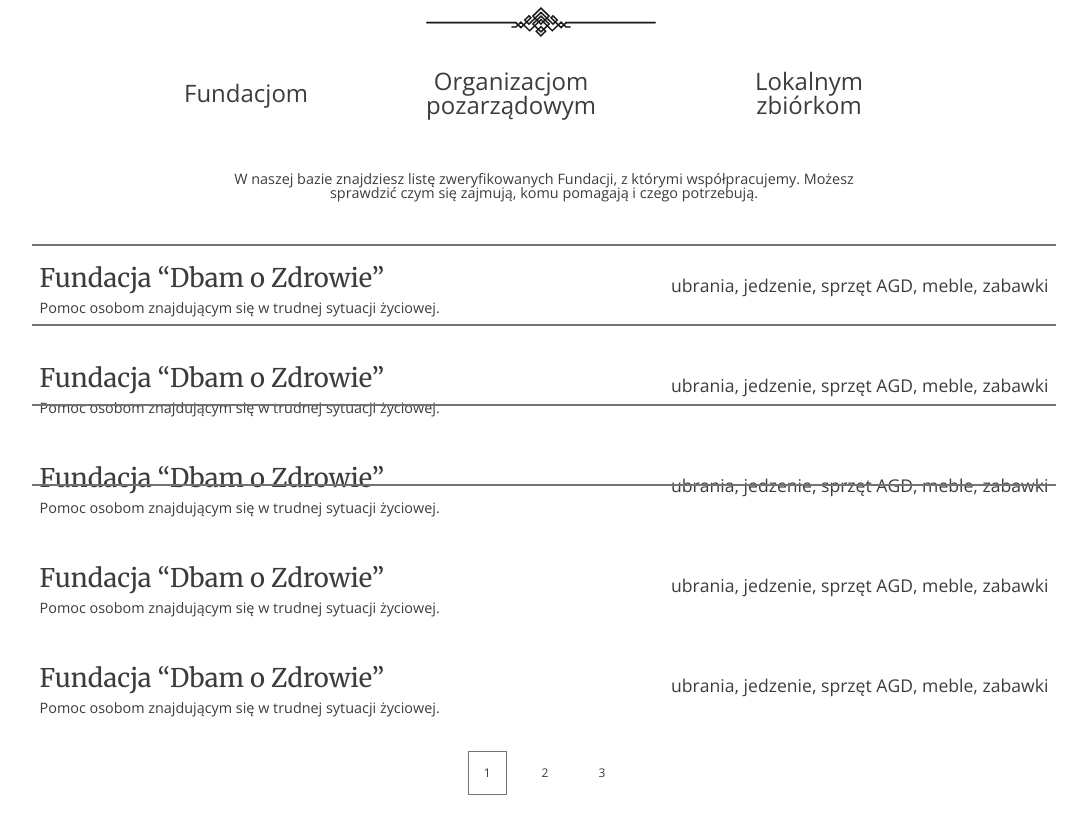
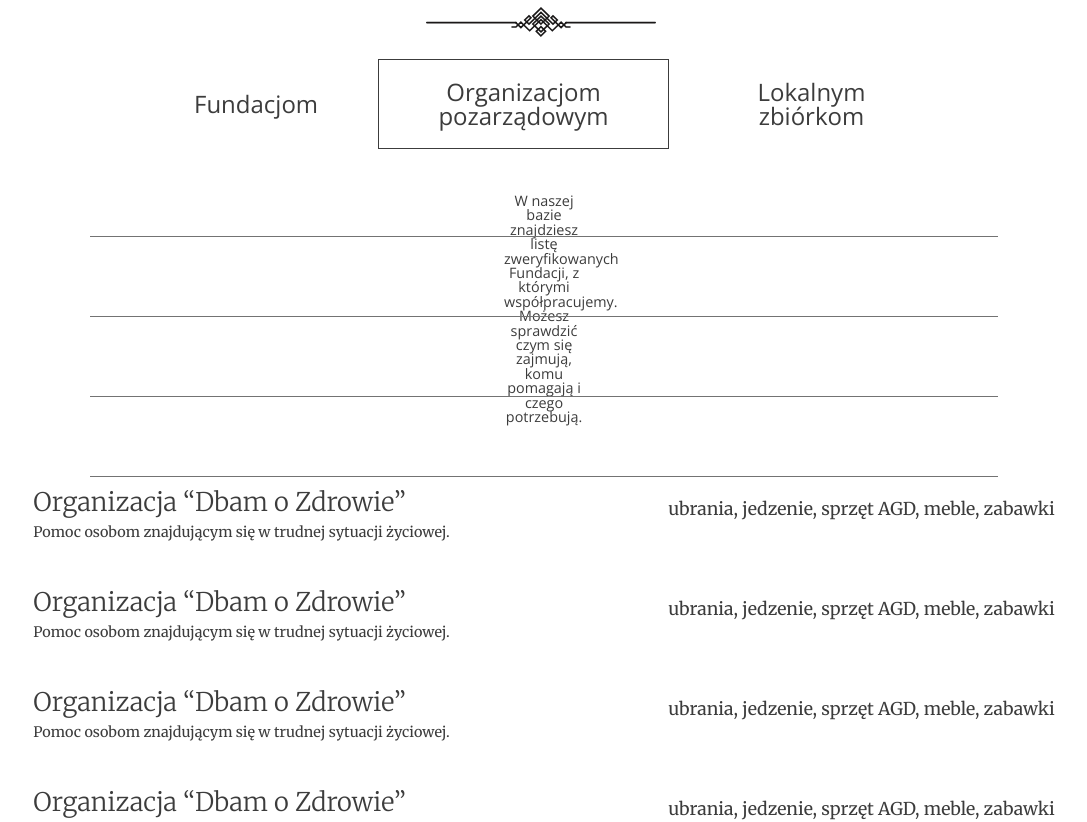
Before and after one commit to alicjakardynal/Give_in_good_hands_web, a React (Create React App) app: page /#/ in a window 1280 px wide. Shown: the part 2340-3162 px from the top of the page, without its empty margins (96-1183 px from the left). Built offline with nearby package versions, Linux system fonts and the light colour scheme.

Commit message:
fundation_section

```diff
--- a/src/components/HomeWhoWeHelp.js
+++ b/src/components/HomeWhoWeHelp.js
@@ -4,7 +4,7 @@ import organizations from "../database/organizations";
 
 class HomeWhoWeHelp extends Component{
     state={
-        currentOrganizationType: 0,
+        currentOrganizationType: 1,
     }
 
 
@@ -14,7 +14,9 @@ class HomeWhoWeHelp extends Component{
         })
     }
 
+   borderedDiv=()=>{
 
+   }
 
     render() {
         return (
@@ -22,9 +24,9 @@ class HomeWhoWeHelp extends Component{
                 <h2>Komu pomagamy?</h2>
                 <p className="decoration"></p>
                 <div className='three_choices'>
-                    <div onClick={()=>this.handleName(0)}>Fundacjom</div>
-                    <div onClick={()=>this.handleName(1)}>Organizacjom pozarządowym</div>
-                    <div onClick={()=>this.handleName(2)}>Lokalnym zbiórkom</div>
+                    <div onClick={()=>this.handleName(0)} className={this.state.currentOrganizationType ==0 && "border"}>Fundacjom</div>
+                    <div onClick={()=>this.handleName(1)} className={this.state.currentOrganizationType ==1 && "border"}>Organizacjom pozarządowym</div>
+                    <div onClick={()=>this.handleName(2)} className={this.state.currentOrganizationType ==2 && "border"}>Lokalnym zbiórkom</div>
                 </div>
                 <p className='description'>{organizations.organizations[this.state.currentOrganizationType].description}</p>
                 <ul>
@@ -33,15 +35,16 @@ class HomeWhoWeHelp extends Component{
                        <div>
                             <h3>{each.name}</h3>
                             <p>{each.mission}</p>
+
                         </div>
                         <p>{each.things}</p>
                     </li>)}
                 </ul>
 
                 <div className='which_choosen'>
-                    <p className='added_border'>1</p>
-                    <p>2</p>
-                    <p>3</p>
+                    <p onClick={()=>this.handleName(0)} className={this.state.currentOrganizationType ==0 && 'added_border'}>1</p>
+                    <p onClick={()=>this.handleName(1)} className={this.state.currentOrganizationType ==1 && 'added_border'}>2</p>
+                    <p onClick={()=>this.handleName(2)} className={this.state.currentOrganizationType ==2 && 'added_border'}>3</p>
                 </div>
 
             </section>
--- a/src/scss/main.scss
+++ b/src/scss/main.scss
@@ -33,19 +33,19 @@ body {
     justify-content: center;
     align-items: center;
     div {
-      padding: 10px 10px;
+      padding: 20px 20px;
       font-size: 1.5rem;
       text-align: center;
       margin: 0 20px;
-      &:hover {
-        border: 2px solid $main_text;
-      }
+      // &:hover {
+      //   border: 2px solid $main_text;
+      // }
     }
   }
   .description {
     text-align: center;
     font-size: 0.9rem;
-    padding: 35px 300px;
+    padding: 35px 600px;
   }
 
   li {
@@ -57,47 +57,51 @@ body {
       h3 {
         font-size: 1.6rem;
         font-family: $font-alt;
+        font-weight: 200;
         padding: 10px 0;
       }
       p {
         font-size: 0.9rem;
+        font-family: $font-alt;
       }
+
     }
     p {
       font-size: 1.1rem;
+      font-family: $font-alt;
     }
   }
   li:first-of-type::after {
     content: " ";
-    width: 80vw;
-    height: 2px;
+    width: 71vw;
+    height: 0.75px;
     background-color: $grey;
     position: absolute;
-    top: 323%;
+    top: 322%;
   }
   li:nth-of-type(2)::after {
     content: " ";
-    width: 80vw;
-    height: 2px;
+    width: 71vw;
+    height: 0.75px;
     background-color: $grey;
     position: absolute;
-    top: 333%;
+    top: 332%;
   }
   li:nth-of-type(3)::after {
     content: " ";
-    width: 80vw;
-    height: 2px;
+    width: 71vw;
+    height: 0.75px;
     background-color: $grey;
     position: absolute;
-    top: 343%;
+    top: 342%;
   }
   li:nth-of-type(4)::after {
     content: " ";
-    width: 80vw;
-    height: 2px;
+    width: 71vw;
+    height: 1px;
     background-color: $grey;
     position: absolute;
-    top: 353%;
+    top: 352%;
   }
   .which_choosen {
     display: flex;
@@ -114,4 +118,7 @@ body {
 
     }
   }
+  .border{
+    border: 0.75px solid $main_text;
+  }
 }
```
